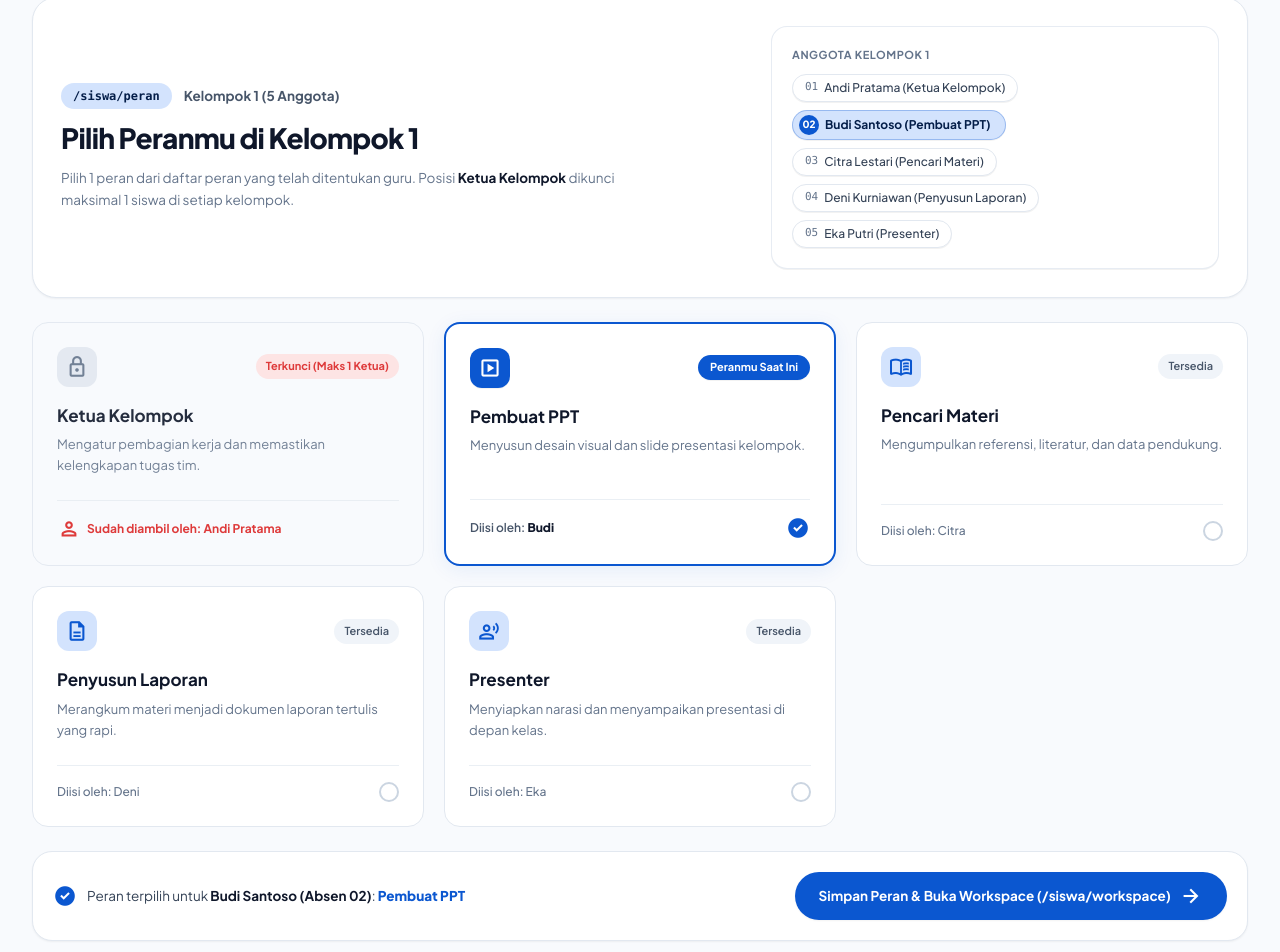
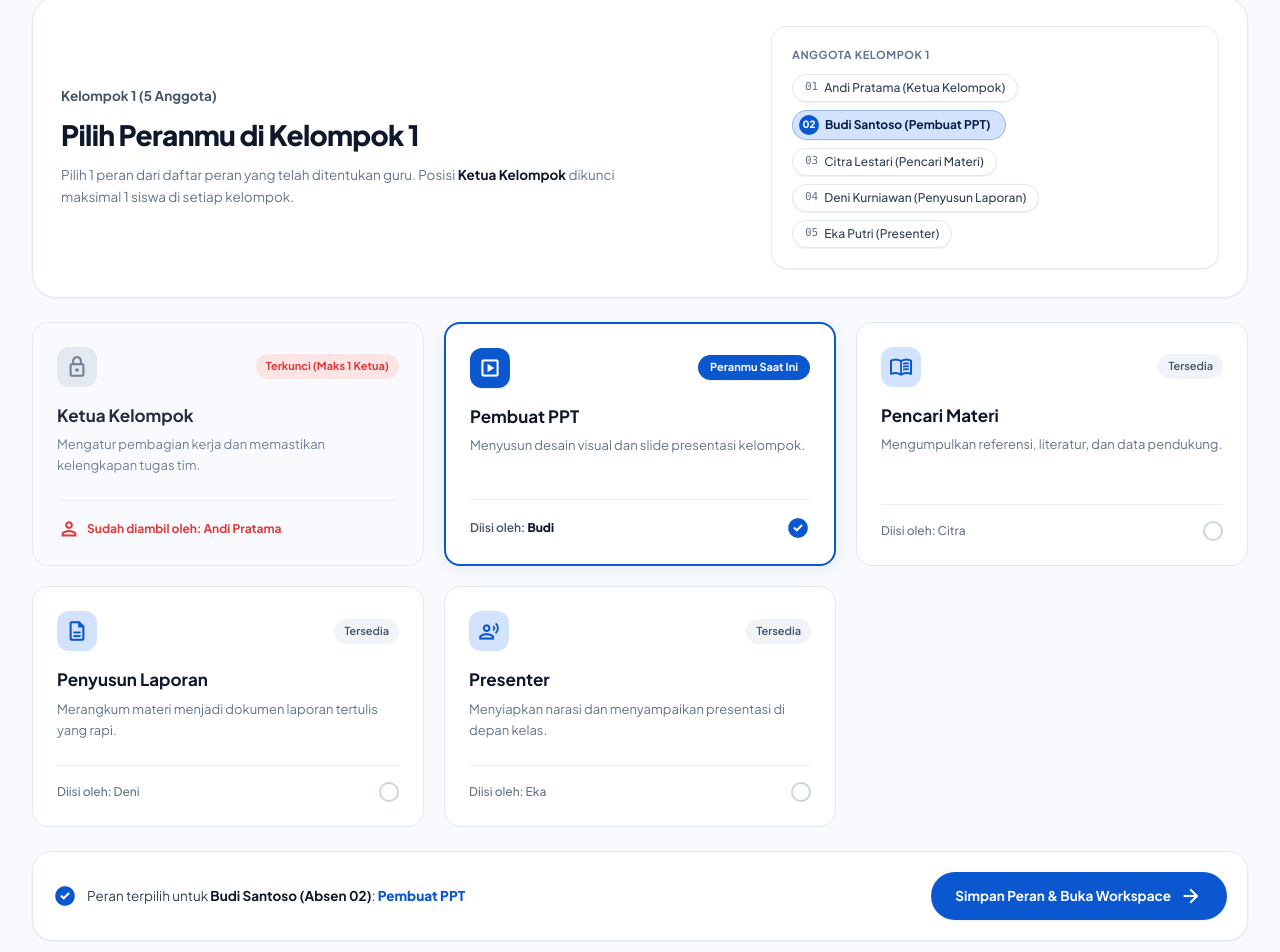
Before and after one commit to wibisanabama/andil, a React (Vite) app: page /siswa/peran in a window 1280 px wide. Shown: the part 108-1060 px from the top of the page. Built offline with nearby package versions, Linux system fonts and the light colour scheme; the HTML template or start-up script is replaced by a standard one.

Commit message:
style(siswa): remove route badge and route suffix on /siswa/peran

```diff
--- a/src/components/siswa/StudentRoleView.jsx
+++ b/src/components/siswa/StudentRoleView.jsx
@@ -115,9 +115,6 @@ export function StudentRoleView() {
           {/* Sisi Kiri: Badge, Judul, & Deskripsi */}
           <div className="max-w-xl">
             <div className="flex items-center gap-3 mb-2">
-              <span className="inline-flex items-center bg-[#D3E3FD] text-[#041E49] px-3 py-1 rounded-full text-[12px] font-bold font-mono">
-                /siswa/peran
-              </span>
               <span className="text-[13.5px] font-bold text-[#475569]">
                 Kelompok 1 (5 Anggota)
               </span>
@@ -368,9 +365,9 @@ export function StudentRoleView() {
           <button
             type="button"
             onClick={handleSaveAndOpenWorkspace}
-            className="w-full sm:w-auto bg-[#0B57D0] hover:bg-[#0842A0] text-white font-bold text-[13.5px] px-6 py-3 rounded-full flex items-center justify-center gap-2 shadow-xs transition-colors"
+            className="w-full sm:w-auto bg-[#0B57D0] hover:bg-[#0842A0] text-white font-bold text-[13.5px] px-6 py-3 rounded-full flex items-center justify-center gap-2 shadow-xs transition-colors cursor-pointer"
           >
-            <span>Simpan Peran & Buka Workspace (/siswa/workspace)</span>
+            <span>Simpan Peran &amp; Buka Workspace</span>
             <span className="material-symbols-outlined text-[18px]" aria-hidden="true">
               arrow_forward
             </span>
```
